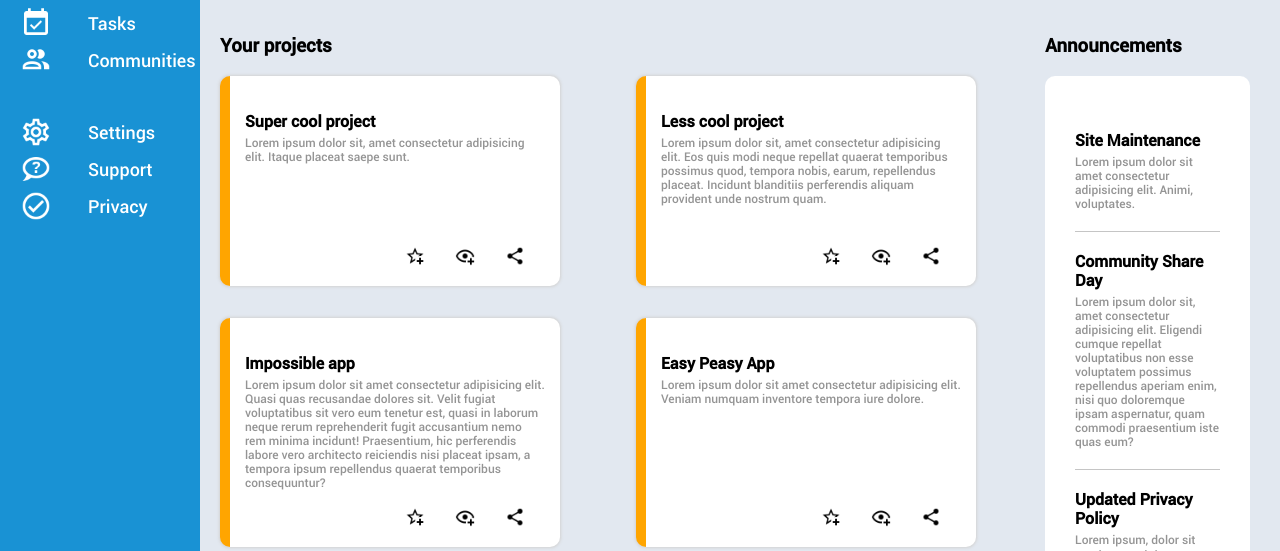
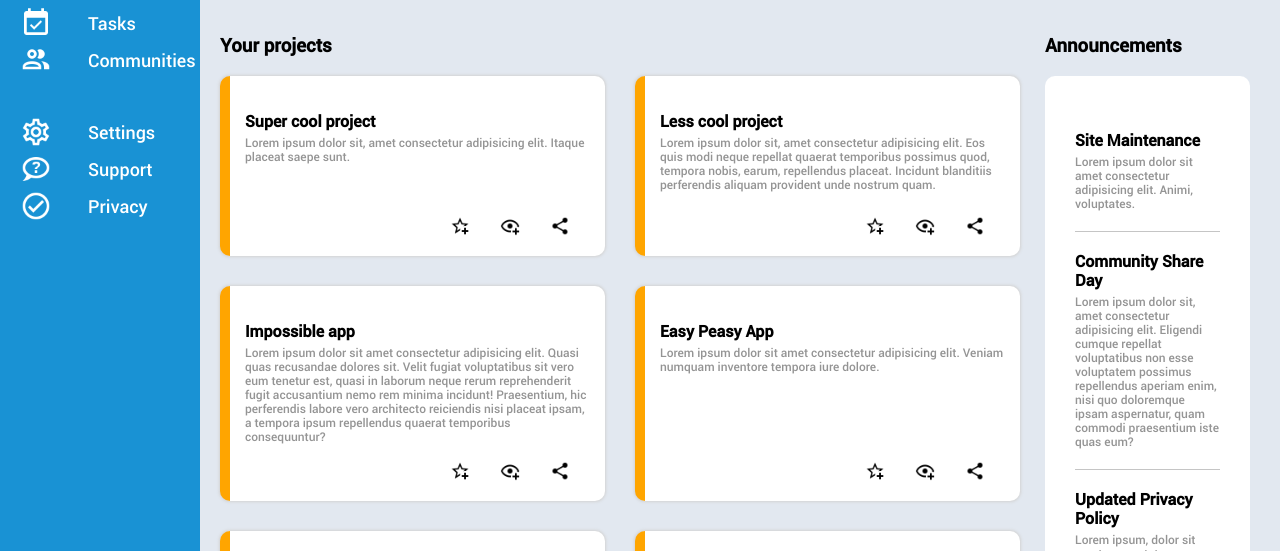
Before and after one commit to Etereke/odin-admin-dashboard, a plain HTML site: page index.html in a window 1280 px wide. Shown: the part 249-800 px from the top of the page. Drawn offline with Linux system fonts and the light colour scheme.

Commit message:
Fix gap-collapsing bug

```diff
--- a/style.css
+++ b/style.css
@@ -154,13 +154,13 @@ body{
 .card{
     display: grid;
     grid-template-rows: 40px 1fr 30px;
-    width: 300px;
     min-height: 180px;
     background-color: white;
     padding: 15px 15px;
     border-radius: 10px;
     border-left: 10px solid orange;
     box-shadow: 0 0 3px 1px lightgray;
+    box-sizing: border-box;
 }
 
 .card > h4{
@@ -177,10 +177,8 @@ body{
 .cards{
     display: grid;
     grid-template-columns: repeat(auto-fit, minmax(300px, 1fr));
-    gap: 2rem;
-/*
-    justify-items: start;
-    gap: 2rem 1rem;*/
+    justify-items: center;
+    gap: 30px;
 }
 .icons{
     justify-self: end;
```
